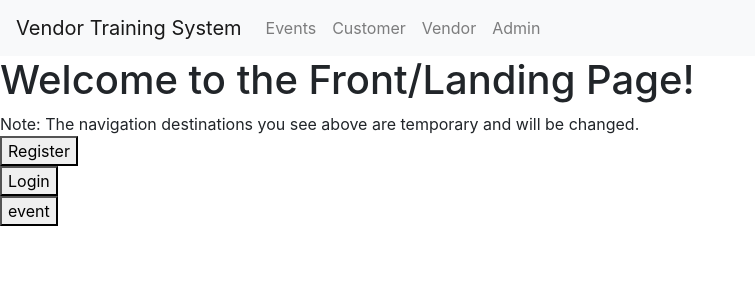
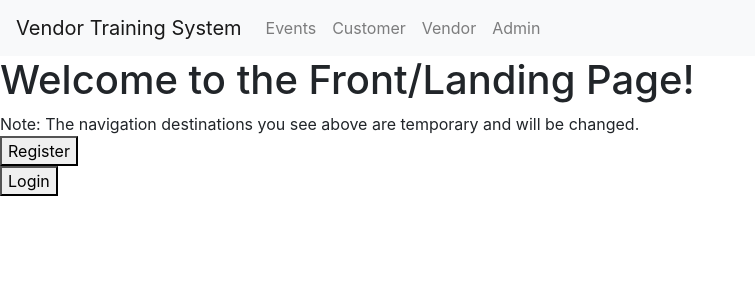
Before and after one commit to dave325/vendorTrainingSystem, an Angular app in the folder vendorTrainingSystem/: page /front-page in a window 1280 px wide. Shown: the top 300 px of the page, without its empty margins (0-755 px from the left). Built offline with nearby package versions, Linux system fonts and the light colour scheme.

Commit message:
took out event modal from front page and uneccessary imports

```diff
--- a/vendorTrainingSystem/src/app/components/front-page/front-page.component.html
+++ b/vendorTrainingSystem/src/app/components/front-page/front-page.component.html
@@ -3,7 +3,6 @@
   <div>Note: The navigation destinations you see above are temporary and will be changed.</div>
   <div><button (click)="openRegisterModal()">Register</button></div>
   <div><button (click)="openLoginModal()">Login</button></div>
-  <div><button (click)="openEventModal()">event</button></div>
 </div>
 
 <!--
--- a/vendorTrainingSystem/src/app/components/front-page/front-page.component.ts
+++ b/vendorTrainingSystem/src/app/components/front-page/front-page.component.ts
@@ -1,12 +1,7 @@
 import { LoginComponent } from './../../modals/login/login.component';
-import { EventModalComponent } from './../../modals/event-modal/event-modal.component';
-import { UserEditComponent } from './../../modals/user-edit/user-edit.component';
-import { DeleteProfileComponent } from './../../modals/delete-profile/delete-profile.component';
 import { Component, OnInit } from '@angular/core';
-// import { ReportVendorComponent} from '../../modalm '@angular/core';
 import { NgbModal } from '@ng-bootstrap/ng-bootstrap';
 import { RegisterComponent } from '../../modals/register/register.component'
-import { ReportVendorComponent} from '../../modals/report-vendor/report-vendor.component'
 
 @Component({
   selector: 'app-front-page',
@@ -20,9 +15,6 @@ export class FrontPageComponent implements OnInit {
   ngOnInit() {
   }
 
-  openEventModal(){
-    let modalReg = this.modalService.open(EventModalComponent);
-  }
   openLoginModal(){
     let modalReg = this.modalService.open(LoginComponent);
   }
```
